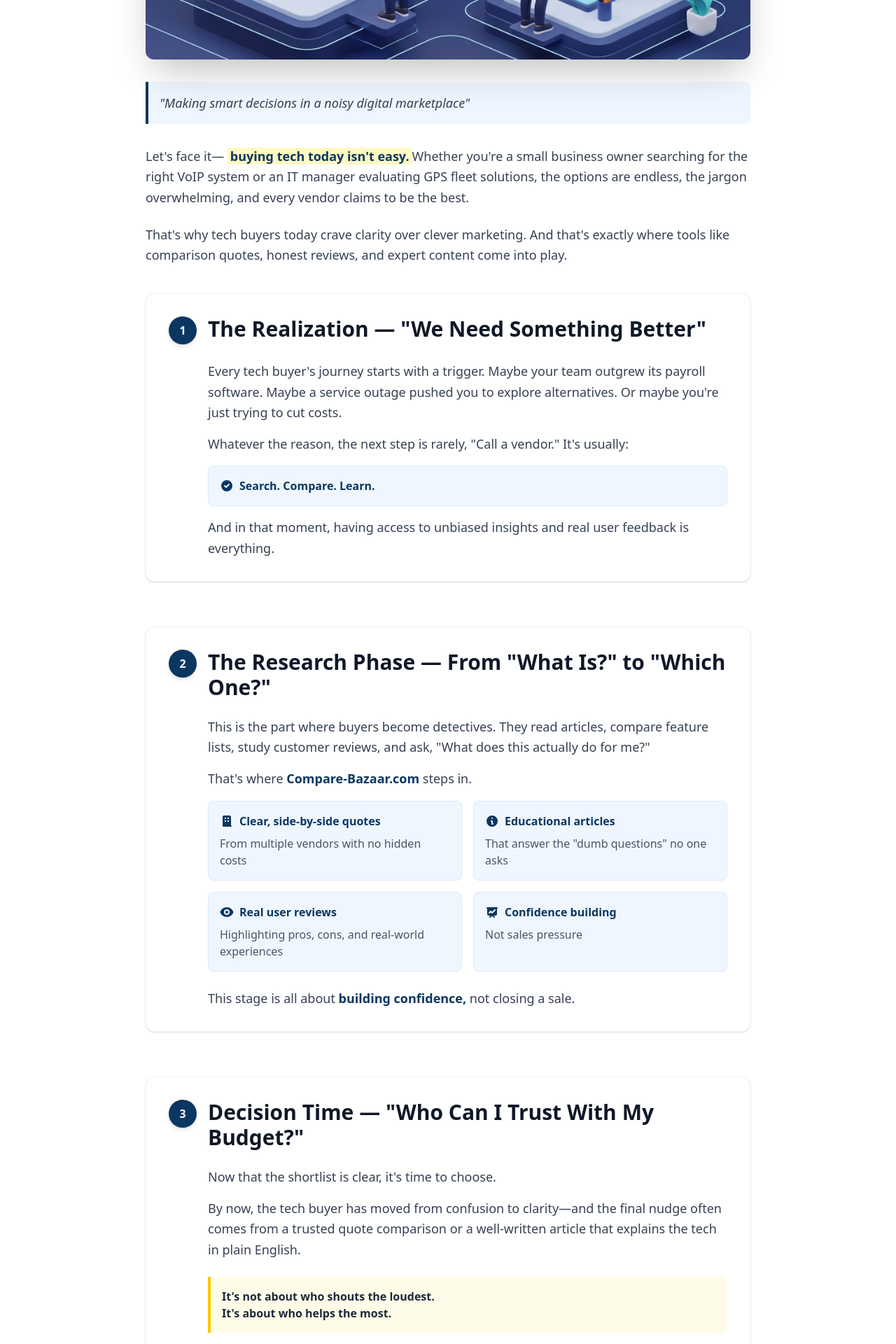
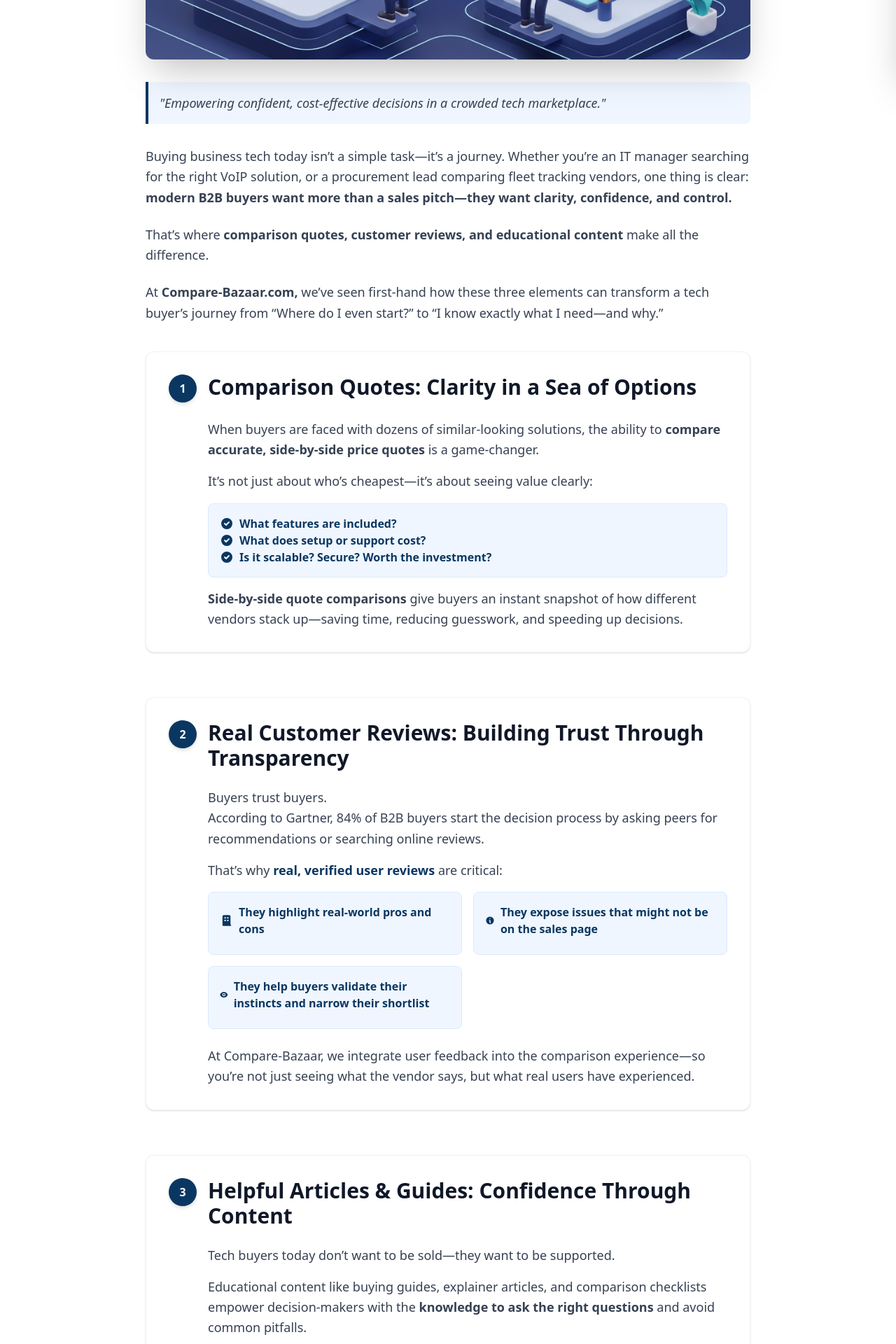
Before and after one commit to md-Gafrujama/Blogs, a React (Vite) app: page /buyers-content-help in a window 1280 px wide. Shown: the part 800-2720 px from the top of the page at 70% size. Built offline with nearby package versions, Linux system fonts and the light colour scheme; the HTML template or start-up script is replaced by a standard one.

Commit message:
commit changes

```diff
--- a/src/components/Blog1.jsx
+++ b/src/components/Blog1.jsx
@@ -10,6 +10,7 @@ const Blog1 = () => {
   const [currentUrl, setCurrentUrl] = useState("");
   const [copied, setCopied] = useState(false);
   const [isVisible, setIsVisible] = useState(Array(5).fill(false));
+  const [showSubscribe, setShowSubscribe] = useState(false);
 
   useEffect(() => {
     setCurrentUrl(window.location.href);
@@ -125,7 +126,8 @@ const Blog1 = () => {
 
   return (
     <>
-      <Navbar/>
+    <Navbar />
+
       <Helmet>
         <title>How Comparison Quotes, Reviews, and Articles Help a Tech Buyer's Journey</title>
         <meta property="og:title" content="How Comparison Quotes, Reviews, and Articles Help a Tech Buyer's Journey" />
@@ -136,6 +138,79 @@ const Blog1 = () => {
         <meta property="og:site_name" content="Compare Bazaar" />
         <meta name="twitter:card" content="summary_large_image" />
       </Helmet>
+
+      <button
+        className="fixed top-1/3 right-0 z-50 font-bold bg-orange-500 text-white px-4 py-5 rounded-l-lg shadow-lg hover:bg-orange-600 transition "
+        onClick={() => setShowSubscribe(true)}
+      >
+        Subscribe Now
+      </button>
+
+      {/* Slide-out Subscribe Form */}
+      <div
+        className={`fixed top-27  right-0  h-full w-80 bg-white shadow-2xl z-50 transform transition-transform duration-300 ${
+          showSubscribe ? 'translate-x-0' : 'translate-x-full'
+        }`}
+      >
+        <div className="flex justify-between items-center p-4 border-b">
+        <h3 className="text-lg font-bold text-orange-600">Subscribe</h3>
+
+          <button
+            className="text-gray-500 hover:text-orange-600 text-2xl"
+            onClick={() => setShowSubscribe(false)}
+            aria-label="Close"
+          >
+            &times;
+          </button>
+        </div>
+        <div className="px-4 pt-6 pb-2">
+          <h3 className="text-2xl font-bold text-center text-[#0A3761] mb-2 bg-gradient-to-r from-[#0A3761] to-blue-600 bg-clip-text text-transparent">
+            Stay Updated
+          </h3>
+          <p className="text-gray-600 text-center mb-4">
+            Subscribe to the very latest B2B lead gen updates — only the best bits, none of the fluff!
+          </p>
+        </div>
+
+        <form
+          className="p-4 space-y-4"
+          onSubmit={e => {
+            e.preventDefault();
+            handleSubscribe();
+         }}
+        >
+        <div>
+          <label htmlFor="slideout-email" className="block text-sm font-medium text-gray-700 mb-1">
+            Email Address*
+          </label>
+          <input
+            className="w-full border rounded border-gray-300 px-3 py-2"
+            placeholder="Email Address"
+            type="email"
+            id="slideout-email"
+            value={email}
+            onChange={e => setEmail(e.target.value)}
+            required
+            disabled={loading}
+          />
+        </div>
+          <button
+            type="submit"
+            disabled={loading}
+            className="w-full bg-orange-500 text-white py-2 rounded hover:bg-orange-600 transition"
+          >
+            {loading ? "Subscribing..." : subscribed ? "Subscribed!" : "Subscribe"}
+          </button>
+          {subscribed && (
+            <p className="text-green-600 text-sm text-center">Thank you for subscribing!</p>
+          )}
+          <p className="text-xs text-gray-500 text-center">
+            We respect your privacy. Unsubscribe at any time.
+          </p>
+        </form>
+      </div>
+
+
 
       <div className="max-w-5xl mx-auto px-4 sm:px-6 lg:px-8">
         {/* Hero Section */}
@@ -165,16 +240,17 @@ const Blog1 = () => {
 
           <div className="bg-blue-50 border-l-4 border-[#0A3761] p-4 mb-8 rounded-r-lg hover:shadow-md transition-shadow duration-300">
             <p className="italic text-gray-700 text-lg">
-              "Making smart decisions in a noisy digital marketplace"
+              "Empowering confident, cost-effective decisions in a crowded tech marketplace."
             </p>
           </div>
 
           <p className="text-lg leading-relaxed text-gray-700 mb-6">
-            Let's face it— <span className="font-bold text-[#0A3761] bg-yellow-100 px-1 rounded">buying tech today isn't easy.</span>
-            Whether you're a small business owner searching for the right VoIP system or an IT manager evaluating GPS fleet solutions, the options are endless, the jargon overwhelming, and every vendor claims to be the best.
+           Buying business tech today isn’t a simple task—it’s a journey. Whether you’re an IT manager searching for the right VoIP solution, or a procurement lead comparing fleet tracking vendors, one thing is clear: <b>modern B2B buyers want more than a sales pitch—they want clarity, confidence, and control.</b></p>
+          <p className="text-lg leading-relaxed text-gray-700">
+            That’s where <b>comparison quotes, customer reviews, and educational content</b> make all the difference.
           </p>
-          <p className="text-lg leading-relaxed text-gray-700">
-            That's why tech buyers today crave clarity over clever marketing. And that's exactly where tools like comparison quotes, honest reviews, and expert content come into play.
+            <p className="text-lg mt-6 leading-relaxed text-gray-700">
+            At <b>Compare-Bazaar.com,</b> we’ve seen first-hand how these three elements can transform a tech buyer’s journey from “Where do I even start?” to “I know exactly what I need—and why.”
           </p>
         </div>
 
@@ -186,26 +262,37 @@ const Blog1 = () => {
                 1
               </div>
               <h2 className="text-2xl md:text-3xl font-semibold text-gray-900">
-                The Realization — "We Need Something Better"
+                Comparison Quotes: Clarity in a Sea of Options
               </h2>
             </div>
             <div className="pl-14">
               <p className="text-gray-700 text-lg leading-relaxed mb-4">
-                Every tech buyer's journey starts with a trigger. Maybe your team outgrew its payroll software. Maybe a service outage pushed you to explore alternatives. Or maybe you're just trying to cut costs.
-              </p>
+                When buyers are faced with dozens of similar-looking solutions, the ability to <b>compare accurate, side-by-side price quotes</b> is a game-changer.</p>
               <p className="text-gray-700 text-lg leading-relaxed">
-                Whatever the reason, the next step is rarely, "Call a vendor." It's usually:
+                It’s not just about who’s cheapest—it’s about seeing value clearly:
               </p>
               <div className="bg-blue-50 border border-blue-100 rounded-lg p-4 mt-4 hover:bg-blue-100 transition-colors duration-300">
                 <p className="font-semibold text-[#0A3761] flex items-center">
                   <svg className="w-5 h-5 mr-2" fill="currentColor" viewBox="0 0 20 20">
                     <path fillRule="evenodd" d="M10 18a8 8 0 100-16 8 8 0 000 16zm3.707-9.293a1 1 0 00-1.414-1.414L9 10.586 7.707 9.293a1 1 0 00-1.414 1.414l2 2a1 1 0 001.414 0l4-4z" clipRule="evenodd" />
                   </svg>
-                  Search. Compare. Learn.
+                  What features are included?
+                </p>
+                  <p className="font-semibold text-[#0A3761] flex items-center">
+                  <svg className="w-5 h-5 mr-2" fill="currentColor" viewBox="0 0 20 20">
+                    <path fillRule="evenodd" d="M10 18a8 8 0 100-16 8 8 0 000 16zm3.707-9.293a1 1 0 00-1.414-1.414L9 10.586 7.707 9.293a1 1 0 00-1.414 1.414l2 2a1 1 0 001.414 0l4-4z" clipRule="evenodd" />
+                  </svg>
+                  What does setup or support cost?
+                </p>
+                  <p className="font-semibold text-[#0A3761] flex items-center">
+                  <svg className="w-5 h-5 mr-2" fill="currentColor" viewBox="0 0 20 20">
+                    <path fillRule="evenodd" d="M10 18a8 8 0 100-16 8 8 0 000 16zm3.707-9.293a1 1 0 00-1.414-1.414L9 10.586 7.707 9.293a1 1 0 00-1.414 1.414l2 2a1 1 0 001.414 0l4-4z" clipRule="evenodd" />
+                  </svg>
+                  Is it scalable? Secure? Worth the investment?
                 </p>
               </div>
               <p className="text-gray-700 text-lg leading-relaxed mt-4">
-                And in that moment, having access to unbiased insights and real user feedback is everything.
+                <b>Side-by-side quote comparisons</b> give buyers an instant snapshot of how different vendors stack up—saving time, reducing guesswork, and speeding up decisions.
               </p>
             </div>
           </div>
@@ -219,15 +306,16 @@ const Blog1 = () => {
                 2
               </div>
               <h2 className="text-2xl md:text-3xl font-semibold text-gray-900">
-                The Research Phase — From "What Is?" to "Which One?"
+                Real Customer Reviews: Building Trust Through Transparency
               </h2>
             </div>
             <div className="pl-14">
               <p className="text-gray-700 text-lg leading-relaxed mb-4">
-                This is the part where buyers become detectives. They read articles, compare feature lists, study customer reviews, and ask, "What does this actually do for me?"
+                Buyers trust buyers.<br></br>
+                According to Gartner, 84% of B2B buyers start the decision process by asking peers for recommendations or searching online reviews.
               </p>
               <p className="text-gray-700 text-lg leading-relaxed mb-4">
-                That's where <span className="font-bold text-[#0A3761]">Compare-Bazaar.com</span> steps in.
+                That’s why <span className="font-bold text-[#0A3761]">real, verified user reviews </span>are critical:
               </p>
 
               <div className="grid md:grid-cols-2 gap-4 mb-6">
@@ -236,18 +324,17 @@ const Blog1 = () => {
                     <svg className="w-5 h-5 mr-2" fill="currentColor" viewBox="0 0 20 20">
                       <path fillRule="evenodd" d="M4 4a2 2 0 012-2h8a2 2 0 012 2v12a1 1 0 110 2H5a1 1 0 01-1-1V4zm3 1h2v2H7V5zm4 0h2v2h-2V5zm-4 4h2v2H7V9zm4 0h2v2h-2V9z" clipRule="evenodd" />
                     </svg>
-                    Clear, side-by-side quotes
+                    They highlight real-world pros and cons
                   </h3>
-                  <p className="text-gray-600">From multiple vendors with no hidden costs</p>
                 </div>
                 <div className="bg-blue-50 p-4 rounded-lg border border-blue-100 hover:shadow-md transition-all duration-300 group">
                   <h3 className="font-semibold text-[#0A3761] mb-2 flex items-center group-hover:text-blue-700 transition-colors">
                     <svg className="w-5 h-5 mr-2" fill="currentColor" viewBox="0 0 20 20">
                       <path fillRule="evenodd" d="M18 10a8 8 0 11-16 0 8 8 0 0116 0zm-7-4a1 1 0 11-2 0 1 1 0 012 0zM9 9a1 1 0 000 2v3a1 1 0 001 1h1a1 1 0 100-2v-3a1 1 0 00-1-1H9z" clipRule="evenodd" />
                     </svg>
-                    Educational articles
+                    They expose issues that might not be on the sales page
                   </h3>
-                  <p className="text-gray-600">That answer the "dumb questions" no one asks</p>
+                  <p className="text-gray-600"></p>
                 </div>
                 <div className="bg-blue-50 p-4 rounded-lg border border-blue-100 hover:shadow-md transition-all duration-300 group">
                   <h3 className="font-semibold text-[#0A3761] mb-2 flex items-center group-hover:text-blue-700 transition-colors">
@@ -255,23 +342,15 @@ const Blog1 = () => {
                       <path d="M10 12a2 2 0 100-4 2 2 0 000 4z" />
                       <path fillRule="evenodd" d="M.458 10C1.732 5.943 5.522 3 10 3s8.268 2.943 9.542 7c-1.274 4.057-5.064 7-9.542 7S1.732 14.057.458 10zM14 10a4 4 0 11-8 0 4 4 0 018 0z" clipRule="evenodd" />
                     </svg>
-                    Real user reviews
+                    They help buyers validate their instincts and narrow their shortlist
                   </h3>
-                  <p className="text-gray-600">Highlighting pros, cons, and real-world experiences</p>
+                  <p className="text-gray-600"></p>
                 </div>
-                <div className="bg-blue-50 p-4 rounded-lg border border-blue-100 hover:shadow-md transition-all duration-300 group">
-                  <h3 className="font-semibold text-[#0A3761] mb-2 flex items-center group-hover:text-blue-700 transition-colors">
-                    <svg className="w-5 h-5 mr-2" fill="currentColor" viewBox="0 0 20 20">
-                      <path fillRule="evenodd" d="M3 3a1 1 0 000 2v8a2 2 0 002 2h2.586l-1.293 1.293a1 1 0 101.414 1.414L10 15.414l2.293 2.293a1 1 0 001.414-1.414L12.414 15H15a2 2 0 002-2V5a1 1 0 100-2H3zm11.707 4.707a1 1 0 00-1.414-1.414L10 9.586 8.707 8.293a1 1 0 00-1.414 0l-2 2a1 1 0 101.414 1.414L8 10.414l1.293 1.293a1 1 0 001.414 0l4-4z" clipRule="evenodd" />
-                    </svg>
-                    Confidence building
-                  </h3>
-                  <p className="text-gray-600">Not sales pressure</p>
-                </div>
+
               </div>
 
               <p className="text-gray-700 text-lg leading-relaxed">
-                This stage is all about <span className="font-bold text-[#0A3761]">building confidence,</span> not closing a sale.
+                At Compare-Bazaar, we integrate user feedback into the comparison experience—so you’re not just seeing what the vendor says, but what real users have experienced.
               </p>
             </div>
           </div>
@@ -285,24 +364,29 @@ const Blog1 = () => {
                 3
               </div>
               <h2 className="text-2xl md:text-3xl font-semibold text-gray-900">
-                Decision Time — "Who Can I Trust With My Budget?"
+                Helpful Articles & Guides: Confidence Through Content
               </h2>
             </div>
             <div className="pl-14">
               <p className="text-gray-700 text-lg leading-relaxed mb-4">
-                Now that the shortlist is clear, it's time to choose.
+                Tech buyers today don’t want to be sold—they want to be supported.
               </p>
               <p className="text-gray-700 text-lg leading-relaxed mb-6">
-                By now, the tech buyer has moved from confusion to clarity—and the final nudge often comes from a trusted quote comparison or a well-written article that explains the tech in plain English.
+                Educational content like buying guides, explainer articles, and comparison checklists empower decision-makers with the <b>knowledge to ask the right questions </b>and avoid common pitfalls.
               </p>
 
               <div className="bg-yellow-50 border-l-4 border-yellow-400 p-4 rounded-r-lg mb-6 hover:shadow-md transition-shadow duration-300">
                 <p className="font-semibold text-gray-800">
-                  It's not about who shouts the loudest.
+                  •	“Top 5 Things to Look for in a Fleet Management System”
                   <br />
-                  It's about who helps the most.
+                  •	“VoIP vs. Traditional Phone: What’s Right for Your Business?”
+                  <br></br>
+                  •	“The B2B Buyer’s Guide to Understanding BANT Qualification”
                 </p>
               </div>
+              <p className="text-gray-700 text-lg leading-relaxed mb-6">
+                These articles help build <b>brand authority</b> while genuinely helping the reader.
+              </p>
             </div>
           </div>
 
@@ -325,10 +409,10 @@ const Blog1 = () => {
         <div className={`max-w-4xl mx-auto px-4 py-8 animate-section transition-all duration-1000 delay-400 ${isVisible[4] ? 'opacity-100 translate-y-0' : 'opacity-0 translate-y-10'}`}>
           <div className="bg-gradient-to-r from-[#0A3761] to-blue-700 p-6 md:p-8 rounded-xl text-white shadow-lg hover:shadow-xl transition-shadow duration-300">
             <h2 className="text-2xl md:text-3xl font-bold mb-6">
-              <span className="inline-block mr-2 animate-bounce">🔁</span> A Better Way to Buy—Every Time
+              <span className="inline-block mr-2 animate-bounce">🔁</span> The Results: A Better Buying Experience for All
             </h2>
             <p className="text-blue-100 mb-6">
-              At Compare-Bazaar, we believe buyers deserve power in the purchasing process. That's why we do what we do:
+              By combining quotes, reviews, and content, Compare-Bazaar supports tech buyers across every stage of their journey:
             </p>
 
             <div className="space-y-4">
@@ -339,8 +423,8 @@ const Blog1 = () => {
                   </svg>
                 </div>
                 <div>
-                  <h3 className="font-semibold text-lg">No pressure.</h3>
-                  <p className="text-blue-100">Just free, side-by-side quotes.</p>
+                  <h3 className="font-semibold text-lg">Awareness: </h3>
+                  <p className="text-blue-100">Educational articles attract and inform.</p>
                 </div>
               </div>
 
@@ -351,8 +435,8 @@ const Blog1 = () => {
                   </svg>
                 </div>
                 <div>
-                  <h3 className="font-semibold text-lg">No bias.</h3>
-                  <p className="text-blue-100">We don't push one brand over another.</p>
+                  <h3 className="font-semibold text-lg">Evaluation:</h3>
+                  <p className="text-blue-100">Quotes and reviews clarify the landscape.</p>
                 </div>
               </div>
 
@@ -363,11 +447,14 @@ const Blog1 = () => {
                   </svg>
                 </div>
                 <div>
-                  <h3 className="font-semibold text-lg">No waste.</h3>
-                  <p className="text-blue-100">Only spend time on vendors that actually fit your needs.</p>
+                  <h3 className="font-semibold text-lg">Decision: </h3>
+                  <p className="text-blue-100">Confidence and trust convert interest into action.</p>
                 </div>
               </div>
             </div>
+            <p className="text-blue-100 mb-6 mt-4">
+              In a B2B world where <b>every click, conversation, and comparison matters,</b> we believe that empowering the buyer is the most valuable service of all.
+            </p>
           </div>
         </div>
 
@@ -375,19 +462,14 @@ const Blog1 = () => {
         <div className="max-w-4xl mx-auto px-4 py-8">
           <div className="bg-white p-6 md:p-8 rounded-xl shadow-sm hover:shadow-lg transition-all duration-300 border border-gray-100">
             <h2 className="text-2xl md:text-3xl font-semibold text-gray-900 mb-6">
-              Final Thoughts
+              Final Thought: Make Informed Tech Decisions—Every Time
             </h2>
 
             <div className="prose prose-lg max-w-none text-gray-700">
               <p className="mb-6">
-                The buyer's journey is no longer a straight line from awareness to purchase. It's a winding path filled with research, peer input, and self-education.
+                No matter where you are in your buying journey—just starting to explore or ready to decide—<b>Compare-Bazaar.com</b> gives you the tools to move forward with clarity, confidence, and control.
               </p>
-              <p className="mb-6">
-                And that's okay.
-              </p>
-              <p className="mb-8">
-                Because with the right tools—like comparison quotes, honest reviews, and helpful content—buyers make better decisions. And better decisions build better businesses.
-              </p>
+
 
               <div className="bg-gray-50 p-6 rounded-lg border border-gray-200 hover:shadow-md transition-shadow duration-300">
                 <p className="font-bold text-lg text-[#0A3761] mb-3">
@@ -532,7 +614,6 @@ const Blog1 = () => {
   </div>
 </div>
       </div>
-
       <WideDiv/>
     </>
   );
--- a/src/components/Frontpage.jsx
+++ b/src/components/Frontpage.jsx
@@ -127,7 +127,7 @@ export default function BlogLayout() {
       <Navbar />
       <div className="min-h-screen bg-gray-50">
         {/* Enhanced Hero Section with Interactive Effects */}
-        <div
+        {/* <div
           ref={heroRef}
           className="relative py-16 lg:py-32 overflow-hidden bg-gradient-to-br from-[#000e54] via-[#1a237e] to-[#303f9f]"
           style={{
@@ -135,7 +135,15 @@ export default function BlogLayout() {
             '--mouse-x': mouseX,
             '--mouse-y': mouseY
           }}
-        >
+        > */}
+        <div
+  ref={heroRef}
+  className="relative py-16 lg:py-32 overflow-hidden bg-gradient-to-br from-[#000e54] via-[#1a237e] to-[#303f9f]"
+  style={{
+    '--mouse-x': mouseX,
+    '--mouse-y': mouseY
+  }}
+>
           {/* Dynamic gradient that follows mouse */}
           <div className="absolute inset-0 overflow-hidden opacity-80">
             <div
```
